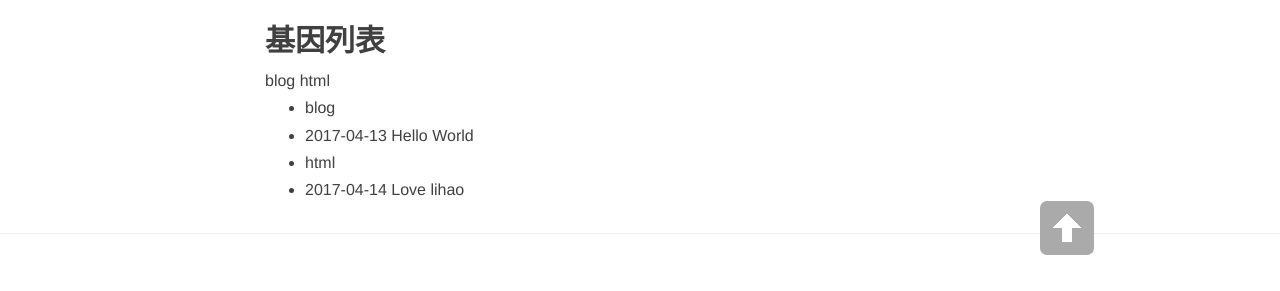
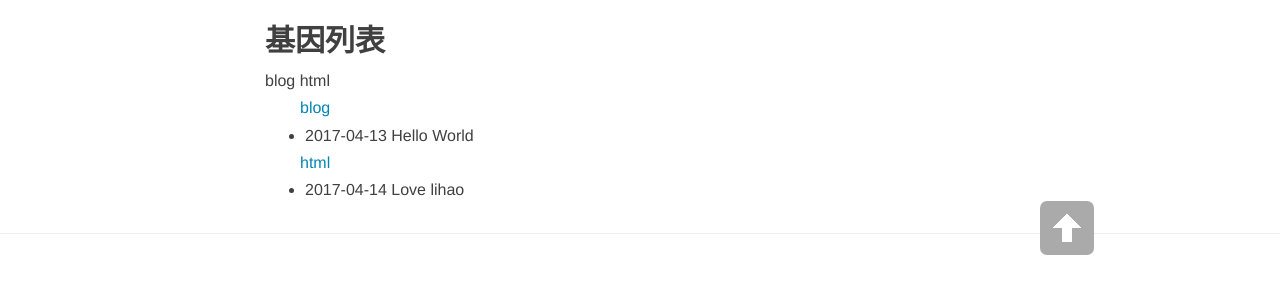
Before and after one commit to yuji8023/yuji8023.github.io, a Jekyll site: the page built from tags.md, in a window 1280 px wide. Shown: the part 615-906 px from the top of the page. Built offline with Jekyll 4.4.1, drawn with Linux system fonts in a browser that asks for light colours; nearby versions of some CDN libraries; library files that are not in the unit come from our copies.

Commit message:
blogs style edit

```diff
--- a/css/syntax.css
+++ b/css/syntax.css
@@ -12,7 +12,12 @@
 .highlight pre code {
   white-space: pre;       // forces <code> to respect <pre> formatting
 }
-
+.listing-seperator{
+	list-style: none;
+	color:#0086B3;
+	position: relative;
+	left: -5px;
+}
 
 /*
  * GitHub style for Pygments syntax highlighter, for use with Jekyll
```
